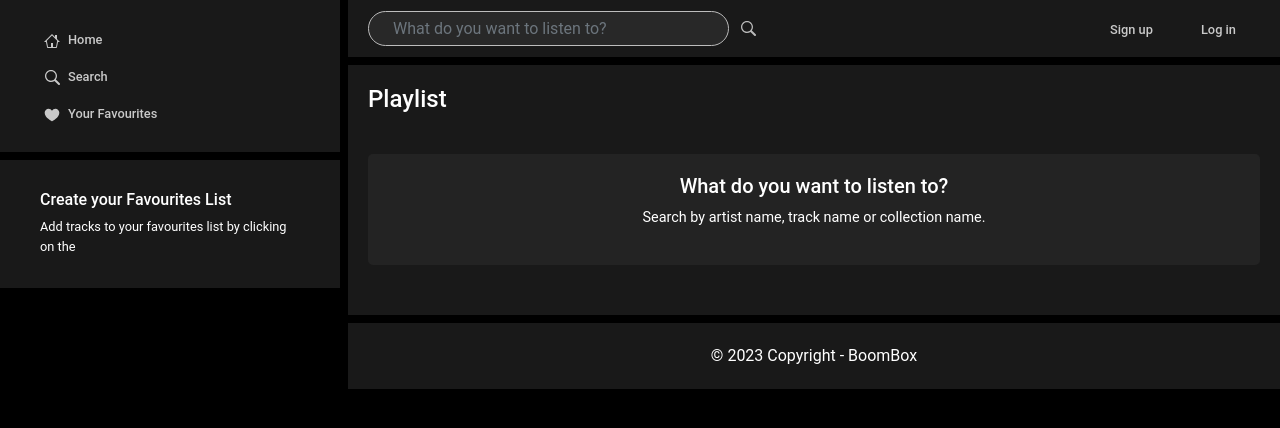
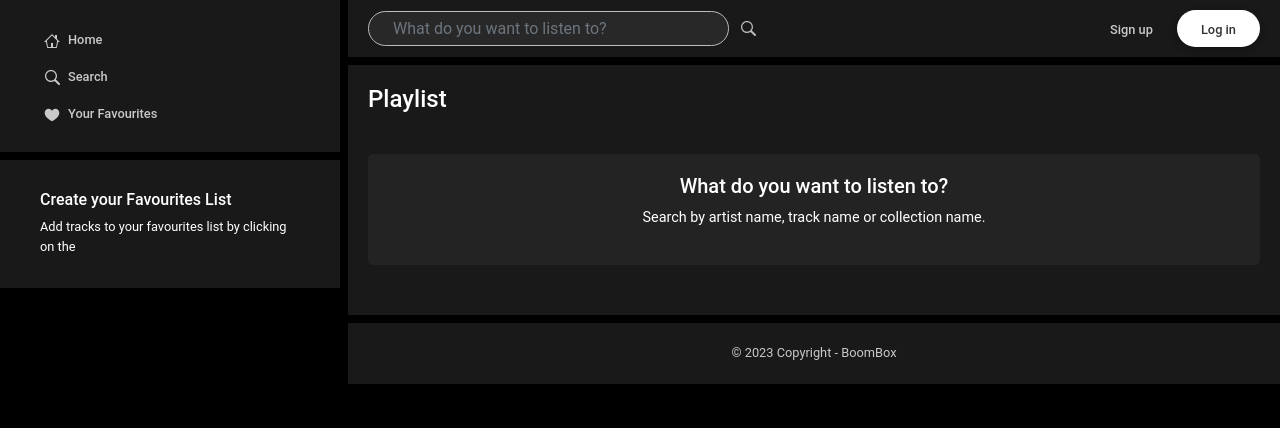
Before and after one commit to PLuzzin/music-search-app, a React (Create React App) app in the folder music-search-app/: page / in a window 1280 px wide. Shown: the top 428 px of the page. Built offline with nearby package versions, Linux system fonts and the light colour scheme.

Commit message:
create footer component
- create footer component

```diff
--- a/music-search-app/src/App.js
+++ b/music-search-app/src/App.js
@@ -1,3 +1,5 @@
+import Footer from './components/Footer';
+
 // import logo from './logo.svg';
 import "./assets/css/mdb.dark.min.css";
 import "./App.css";
@@ -30,7 +32,7 @@ function App() {
           <button type="button" className="btn btn-link">
             Sign up
           </button>
-          <button type="button" className="btn btn-link">
+          <button type="button" className="btn btn-primary">
             Log in
           </button>
         </div>
@@ -90,13 +92,7 @@ function App() {
       </article>
 
       <footer>
-          <div className="card-wrapper">
-              <div className="footer-wrapper">
-                  <div className="text-center">
-                      © 2023 Copyright - BoomBox
-                  </div>
-              </div>
-          </div>
+          <Footer />
       </footer>
     </main>
   );
--- a/music-search-app/src/components/Footer/index.js
+++ b/music-search-app/src/components/Footer/index.js
@@ -3,7 +3,17 @@ import React from 'react';
 import './style.css';
 
 function Footer() {
-  return <div />;
+  return (
+    <>
+      <div class="card-wrapper">
+          <div class="footer-wrapper">
+            <div class="text-center">
+                © 2023 Copyright - BoomBox
+            </div>
+          </div>
+      </div>
+    </>
+  );
 }
 
 export default Footer;
```
